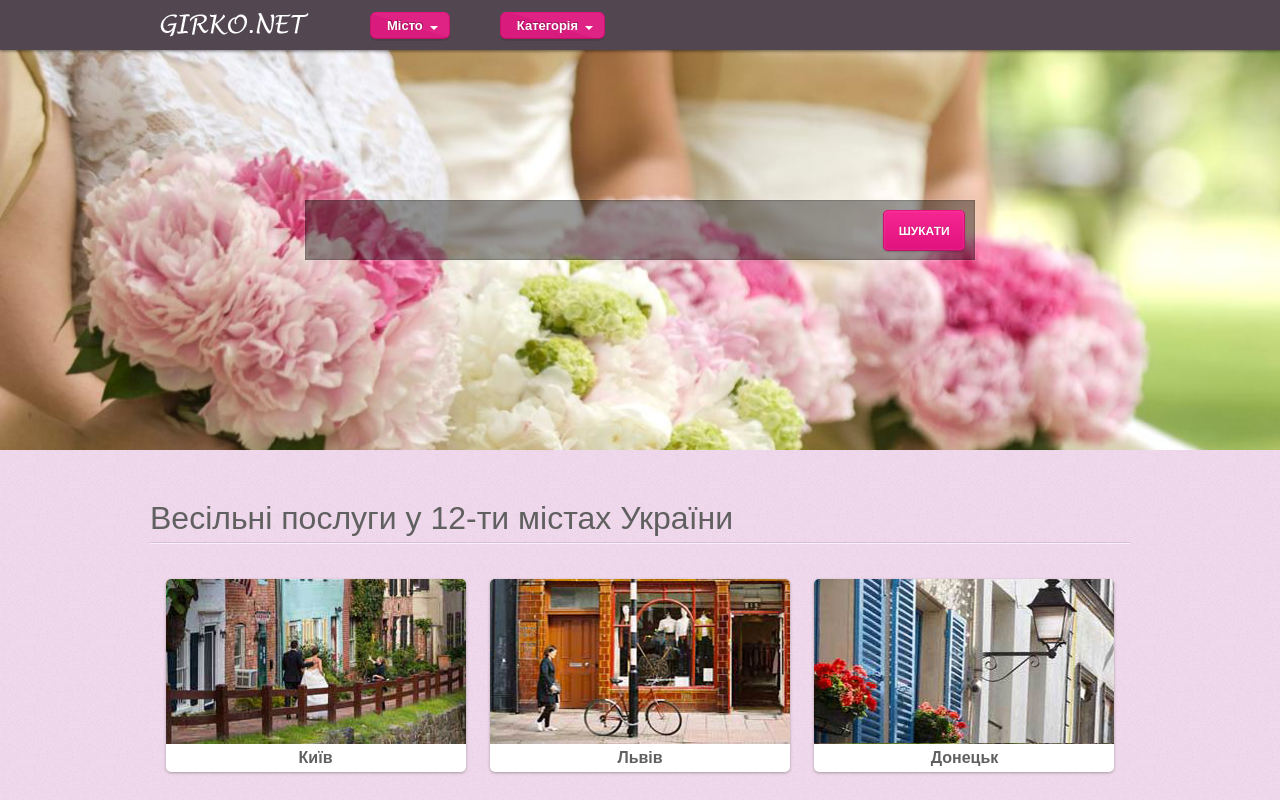
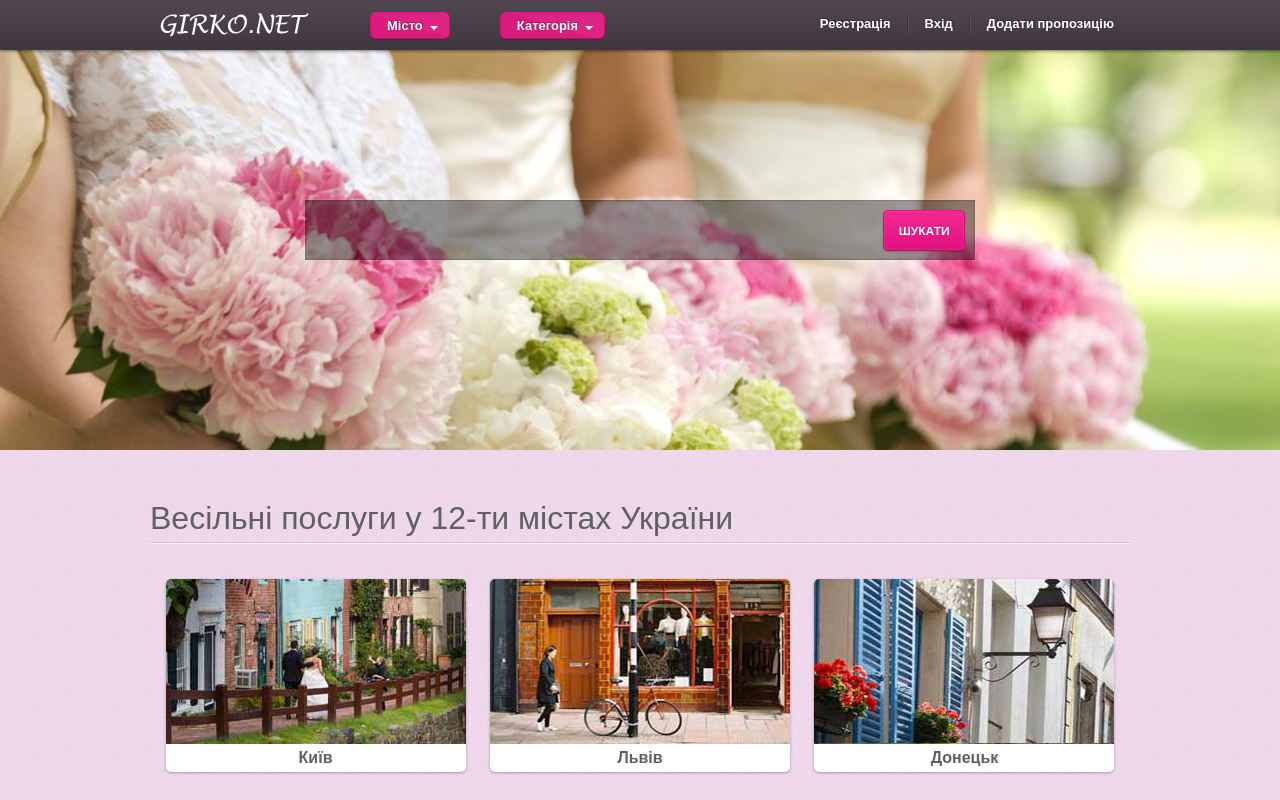
Before and after one commit to vyatsyk/girko, a plain HTML site: page index.html in a window 1280 px wide. Shown: the top 800 px of the page. Drawn offline with nearby package versions, Linux system fonts and the light colour scheme.

Commit message:
невеличкі зміни

```diff
--- a/css/main.css
+++ b/css/main.css
@@ -16,6 +16,11 @@ body {
 }
 header {
 	background: #524751;
+
+	background-image: -moz-linear-gradient(center top, #524751, #3f363e);
+background-image: -o-linear-gradient(top, #524751, #3f363e);
+background-image: -webkit-gradient(linear, center top, center bottom, from(#524751), to(#3f363e));
+
 	box-shadow: 0 1px 3px rgba(0,0,0,.5);
 		-moz-box-shadow: 0 1px 3px rgba(0,0,0,.5);
 		-webkit-box-shadow: 0 1px 3px rgba(0,0,0,.5);
@@ -41,6 +46,35 @@ header .logo {
 	top: 12px;
 	width: 150px;
 }
+header .account {
+	font-size: 13px;
+	font-weight: bold;
+	position: absolute;
+	right: 0px;
+	top: 13px;
+}
+	header .account a {
+		color: #fff;
+		display: block;
+		float: left;
+		padding: 3px 16px;
+		text-shadow: 1px -1px 0 rgba(0,0,0,0.3);
+		text-decoration: none;
+	}
+	header .account a:hover {
+		color: #ef97c4;
+	}
+	header .account .reg {
+		border-right: 1px solid #3a3239;
+	}
+	header .account .log {
+		border-left: 1px solid #584d57;
+		border-right: 1px solid #3a3239;
+	}
+	header .account .add {
+		border-left: 1px solid #584d57;
+	}
+
 #content {
 	padding-top: 50px;
 	padding-bottom: 50px;
@@ -64,7 +98,7 @@ footer {
 	footer .menu a {
 		color: #484848;
 		font-size: 13px;
-		padding: 10px;
+		padding: 10px 15px;
 		text-decoration: none;
 	}
 	footer .menu a:hover {
--- a/index.html
+++ b/index.html
@@ -84,7 +84,11 @@
             </div>
           </div>
         </nav>
-      </div>
+        <div class="account">
+          <a href="#" class="reg">Реєстрація</a>
+          <a href="#" class="log">Вхід</a>
+          <a href="#" class="add">Додати пропозицію</a>
+       </div>
     </header>
 
     <div id="content">
@@ -119,10 +123,9 @@
       <div class="divider"></div>
       <div class="wrapper">
         <div class="menu">
-          <a href='#'>Про сервіс</a>
+          <a href='#'>Допомога</a>
+          <a href='#'>Тарифи</a>
           <a href='#'>Правила користування</a>
-          <a href='#'>Тарифи</a>
-          <a href='#'>+ Додати пропозицію</a>
         </div>
       <div class="lang">
           <a href="#" title="Українська мова"><img src="images/uk.gif"></a>
```
Also changed, not shown: category.html (+7 -3 lines), css/category.css (+9 -2 lines), item.html (+7 -3 lines).
